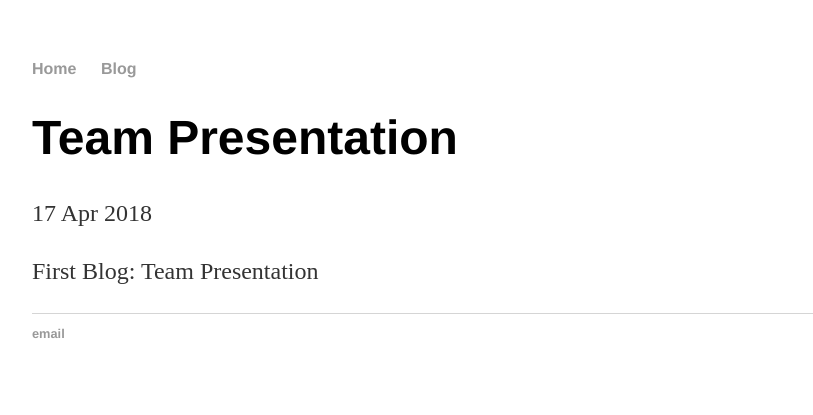
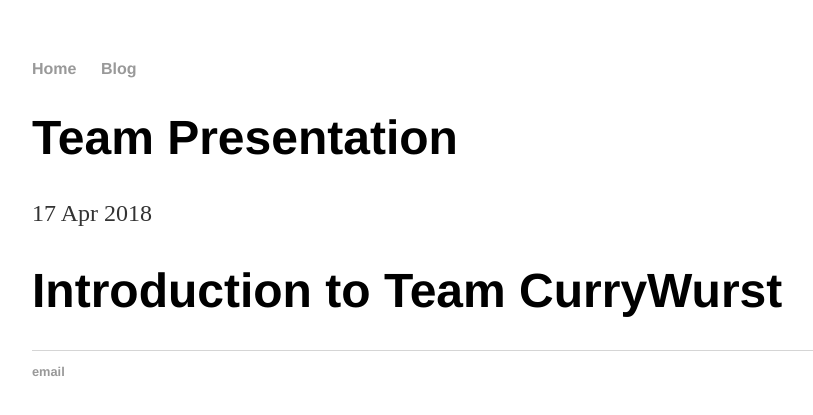
Before and after one commit to Dean161/Timebox, a Jekyll site: the page built from docs/_posts/2018-04-17-Team-Presentation.md, in a window 1280 px wide. Shown: the top 415 px of the page, without its empty margins (160-973 px from the left). Built offline with Jekyll 4.4.1, drawn with Linux system fonts in a browser that asks for light colours; our own code applies the rules of GitHub Pages for plain Markdown files.

Commit message:
Update 2018-04-17-Team-Presentation.md

```diff
--- a/docs/_posts/2018-04-17-Team-Presentation.md
+++ b/docs/_posts/2018-04-17-Team-Presentation.md
@@ -1 +1 @@
-First Blog: Team Presentation
+<h1>Introduction to Team CurryWurst</h1>
```
